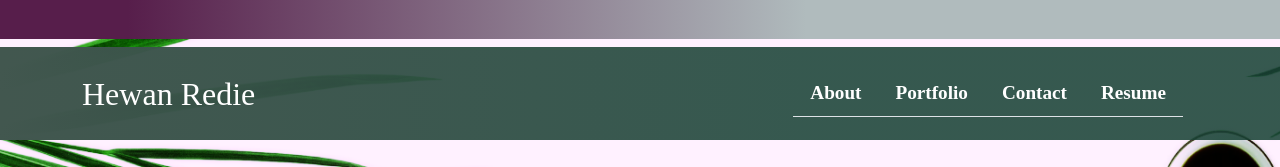
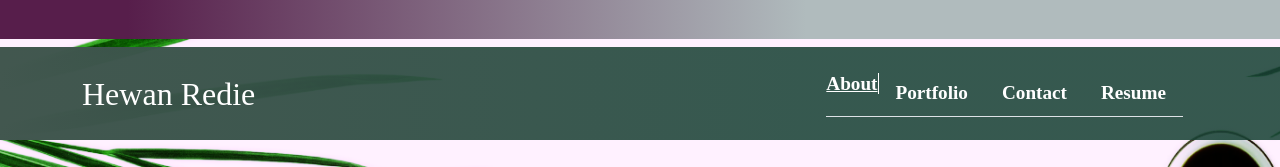
Before and after one commit to Tewol/20-react-portfolio, a React (Create React App) app: page / in a window 1280 px wide. Shown: the part 128-295 px from the top of the page. Built offline with nearby package versions, Linux system fonts and the light colour scheme.

Commit message:
Link fix.

```diff
--- a/src/components/nav.jsx
+++ b/src/components/nav.jsx
@@ -1,35 +1,34 @@
 import React from 'react';
 import { Nav, NavItem, NavLink } from 'reactstrap';
+import { Link } from "react-router-dom"
 
 const HeaderNav = () => {
   return (
     <div className="NavBar">
       <Nav className="nav nav-tabs">
-
         <NavItem className="nav-item">
-          <NavLink className="LinkList" href="/About">
+          <Link className="LinkList" to="/about">
             About
-          </NavLink>
+          </Link>
         </NavItem>
 
         <NavItem className="nav-item">
-          <NavLink className="LinkList" href="/Portfolio">
+          <NavLink className="LinkList" href="/portfolio">
             Portfolio
           </NavLink>
         </NavItem>
 
         <NavItem className="nav-item">
-          <NavLink className="LinkList" href="/Contact">
+          <NavLink className="LinkList" href="/contact">
             Contact
           </NavLink>
         </NavItem>
 
         <NavItem className="nav-item">
-          <NavLink className="LinkList" href="/Resume">
+          <NavLink className="LinkList" href="/resume">
             Resume
           </NavLink>
         </NavItem>
-
       </Nav>
     </div>
   );
```
